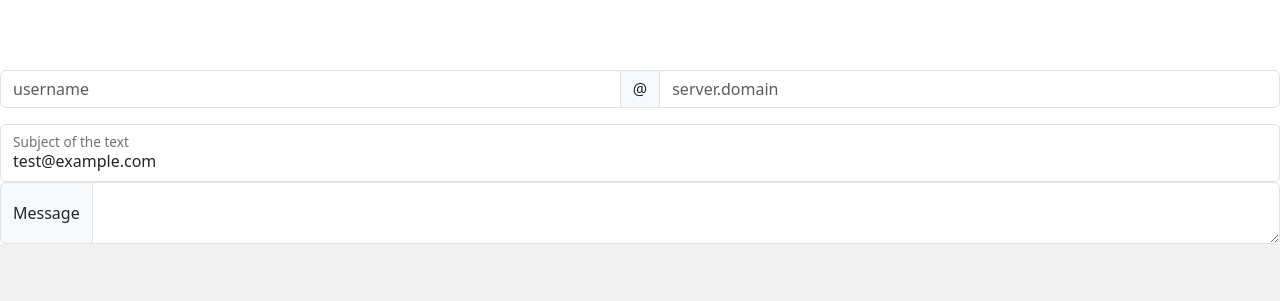
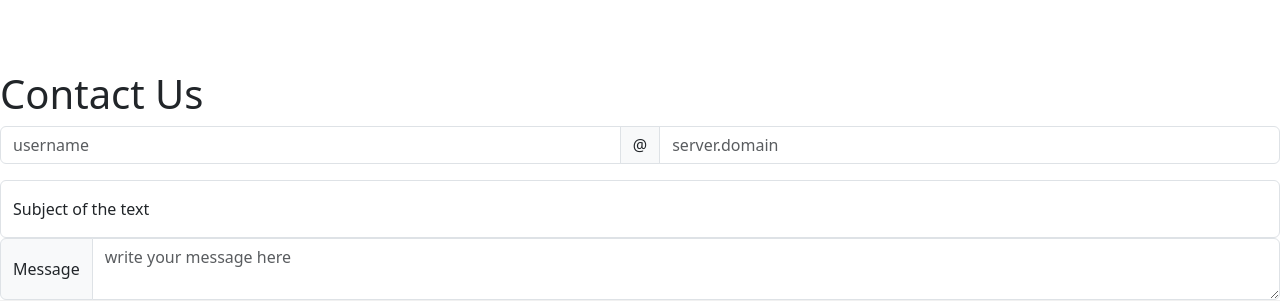
Before and after one commit to WebDevJoJo/Portfolio-angular, an Angular app in the folder JoeleMattia-portfolio/: page / in a window 1280 px wide. Shown: the part 514-815 px from the top of the page. Built offline with nearby package versions, Linux system fonts and the light colour scheme.

Commit message:
added form in contact-us component

```diff
--- a/JoeleMattia-portfolio/src/app/contact-us/contact-us.component.html
+++ b/JoeleMattia-portfolio/src/app/contact-us/contact-us.component.html
@@ -6,6 +6,7 @@
     <meta name="viewport" content="width=device-width, initial-scale=1.0" />
   </head>
   <body>
+    <h1>Contact Us</h1>
     <div class="input-group mb-3">
       <input
         type="text"
@@ -27,15 +28,18 @@
         type="email"
         class="form-control"
         id="floatingInputValue"
-        placeholder="name@example.com"
-        value="test@example.com"
+        placeholder="Request"
       />
       <label for="floatingInputValue">Subject of the text</label>
     </form>
 
     <div class="input-group">
       <span class="input-group-text">Message</span>
-      <textarea class="form-control" aria-label="With textarea"></textarea>
+      <textarea
+        class="form-control"
+        aria-label="With textarea"
+        placeholder="write your message here"
+      ></textarea>
     </div>
   </body>
 </html>
```
